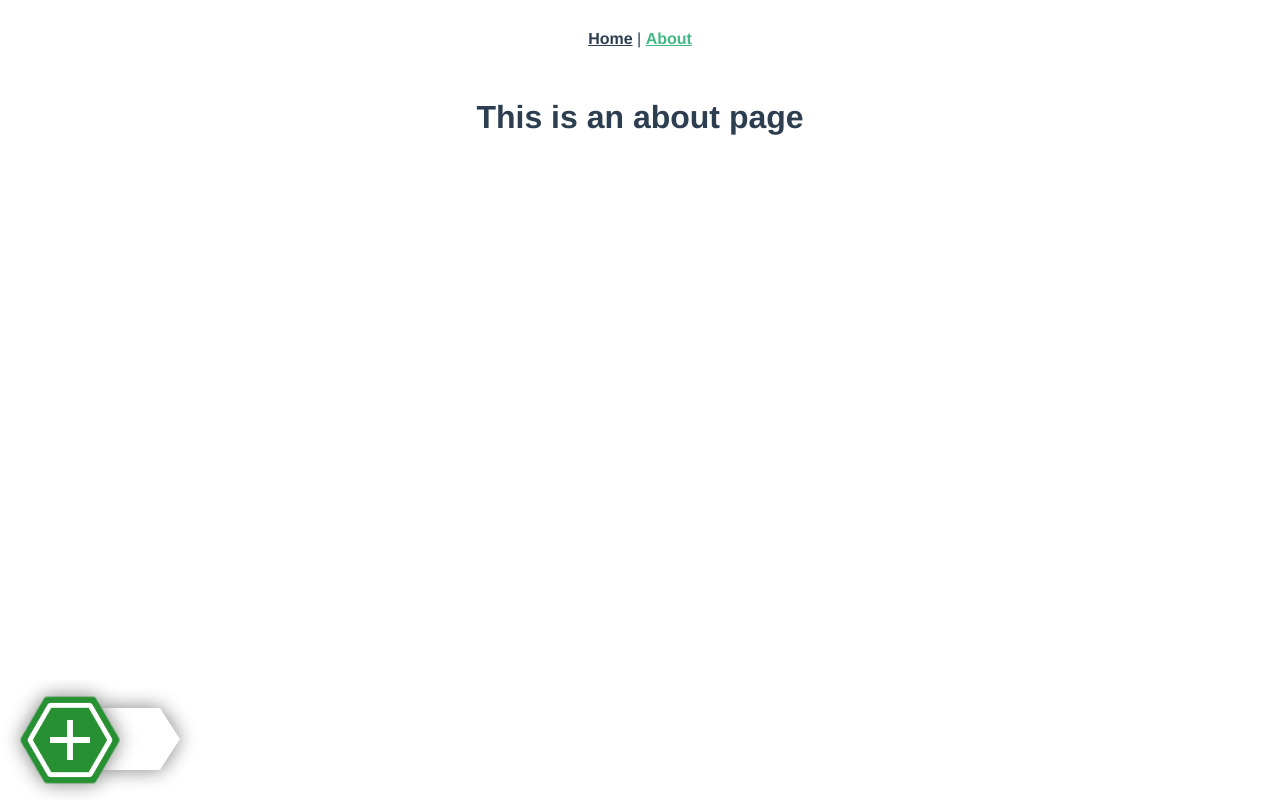
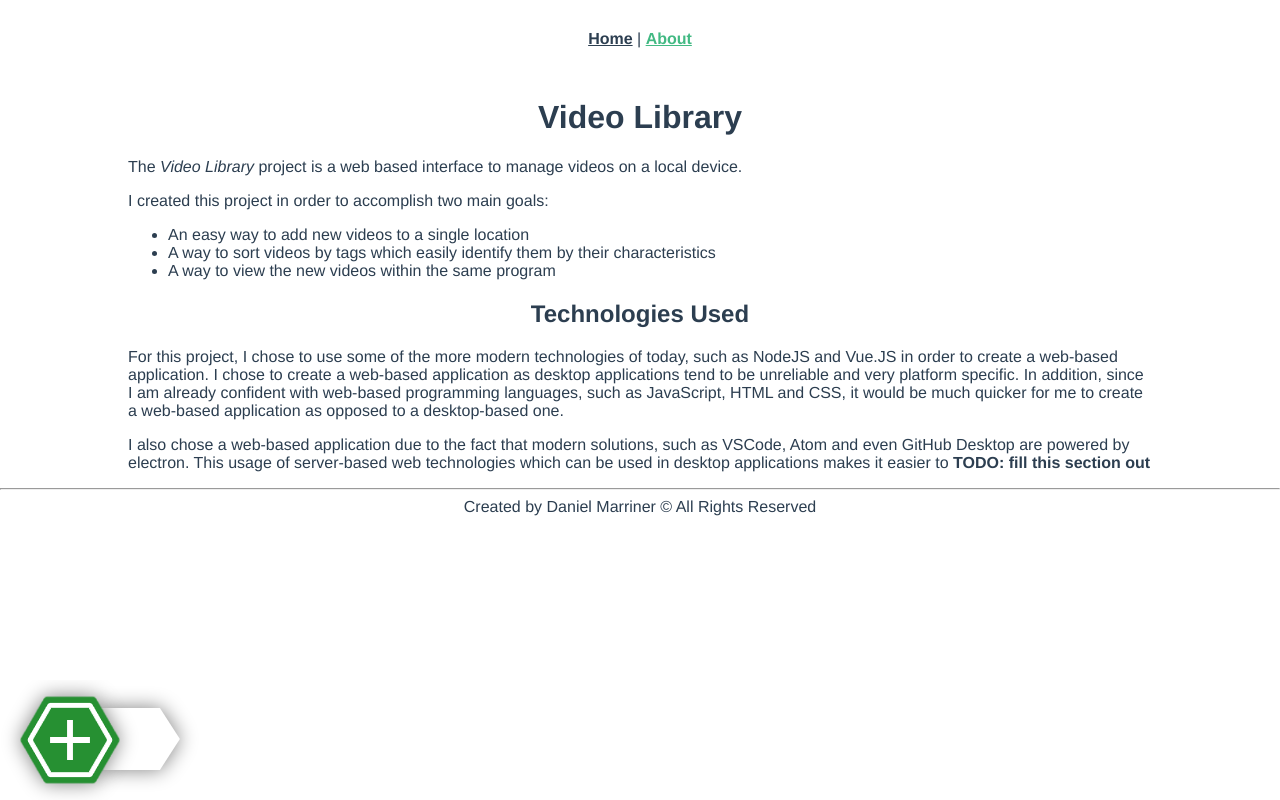
Before and after one commit to AnachronisticTech/Video-Library-Client-Vue.js, a Vue app: page /about in a window 1280 px wide. Built offline with nearby package versions, Linux system fonts and the light colour scheme.

Commit message:
Initial work on About.vue file

```diff
--- a/src/views/About.vue
+++ b/src/views/About.vue
@@ -1,5 +1,40 @@
 <template>
-  <div class="about">
-    <h1>This is an about page</h1>
-  </div>
+	<div class="about">
+		<h1>Video Library</h1>
+			<div class="body">
+				<p>The <i>Video Library</i> project is a web based interface to manage videos on a local device.</p>
+				<p>I created this project in order to accomplish two main goals: </p>
+				<ul>
+					<li>An easy way to add new videos to a single location</li>
+					<li>A way to sort videos by tags which easily identify them by their characteristics</li>
+					<li>A way to view the new videos within the same program</li>
+				</ul>
+				<!--	<img src="https://support.apple.com/library/content/dam/edam/applecare/images/en_US/itunes/macos-mojave-ios12-macbook-iphone-x-itunes-store-hero.jpg">-->
+			</div>
+
+		<h2>Technologies Used</h2>
+			<div class="body">
+			<p>For this project, I chose to use some of the more modern technologies of today, such as NodeJS and Vue.JS in order to create a web-based application. I chose to create a web-based application as desktop applications tend to be unreliable and very platform specific. In addition, since I am already confident with web-based programming languages, such as JavaScript, HTML and CSS, it would be much quicker for me to create a web-based application as opposed to a desktop-based one.</p>
+			<p>I also chose a web-based application due to the fact that modern solutions, such as VSCode, Atom and even GitHub Desktop are powered by electron. This usage of server-based web technologies which can be used in desktop applications makes it easier to <b>TODO: fill this section out</b></p>
+
+
+			</div>
+		<hr>
+		<footer>
+			Created by Daniel Marriner &copy; All Rights Reserved
+		</footer>
+	</div>
 </template>
+
+<style>
+	.body {
+		text-align: left;
+		/*column-count: 2;*/
+		margin-left: 10%;
+		margin-right: 10%;
+	}
+
+	img {
+		width: 100%;
+	}
+</style>
```
